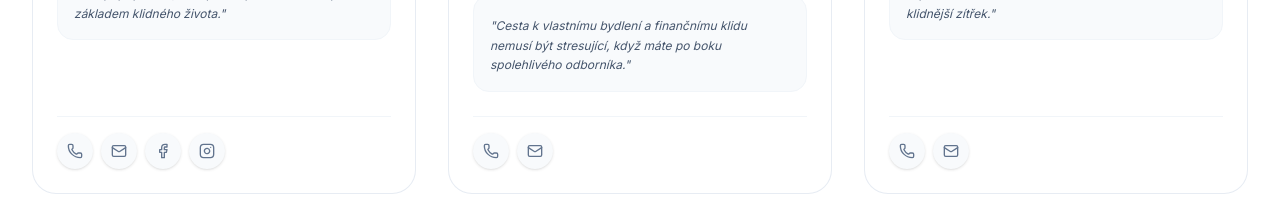
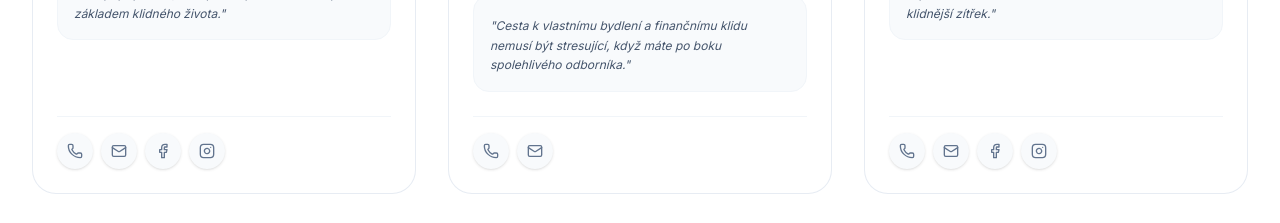
Before and after one commit to RemeskoXD/projekt22, a React (Vite) app: page /tym in a window 1280 px wide. Shown: the part 1240-1463 px from the top of the page. Built offline with nearby package versions, Linux system fonts and the light colour scheme; a web font is replaced by a local one.

Commit message:
feat: update contact info and social media for David Jagos

```diff
--- a/src/data.ts
+++ b/src/data.ts
@@ -38,8 +38,12 @@ export const teamMembers: TeamMember[] = [
     bio: 'Postarám se o to, aby váš majetek nejen bezpečně rostl, ale byl také chráněn před inflací a neočekávanými událostmi.',
     quote: '"Správné investiční rozhodnutí dnes znamená klidnější zítřek."',
     email: 'david.jagos@zfpa.cz',
-    phone: '+420 606 084 044',
+    phone: '+420 720 114 125',
     imageUrl: '/HRK 1/David Jagos/WEB/DSC_8524-Edit.webp',
+    socials: {
+      facebook: 'https://www.facebook.com/david.jagos',
+      instagram: 'https://www.instagram.com/david.jagos/'
+    }
   },
   {
     id: 'dusan-ceresnak',
```
